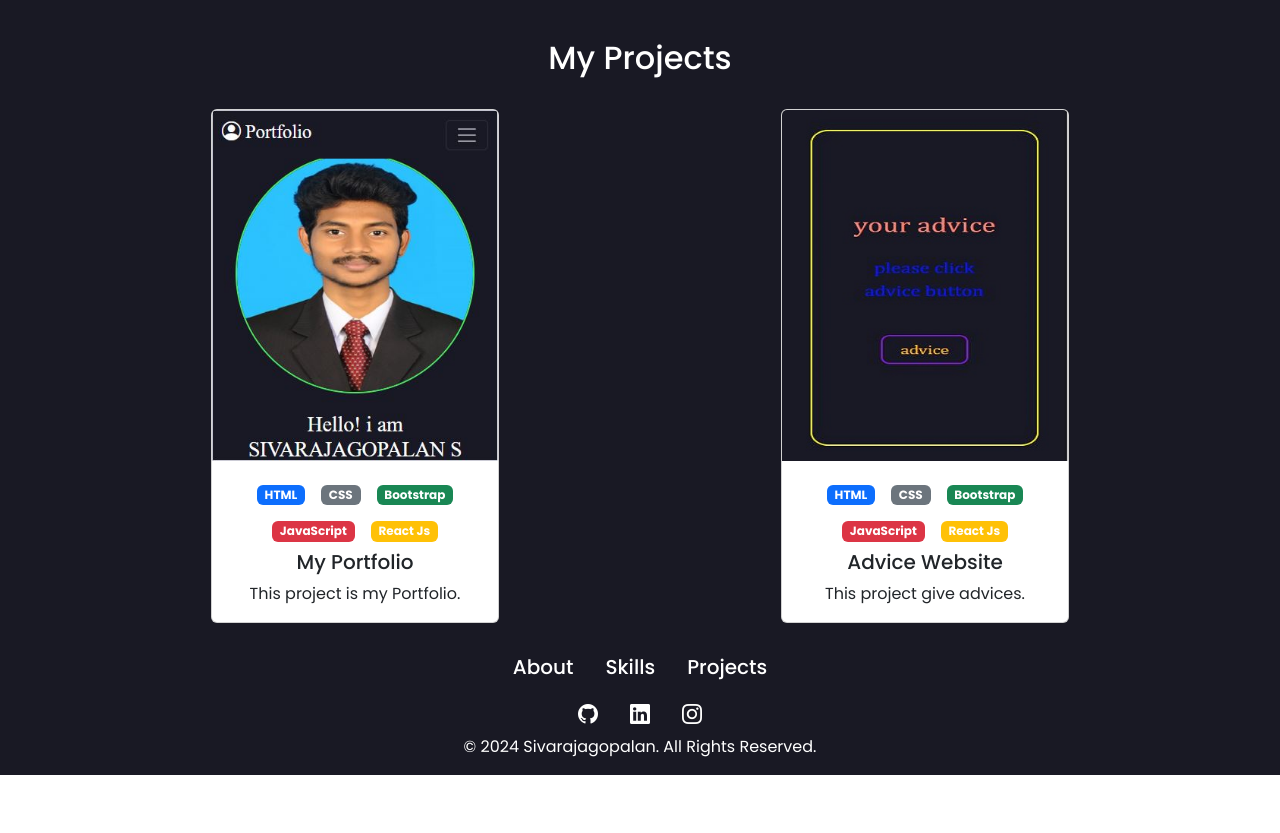
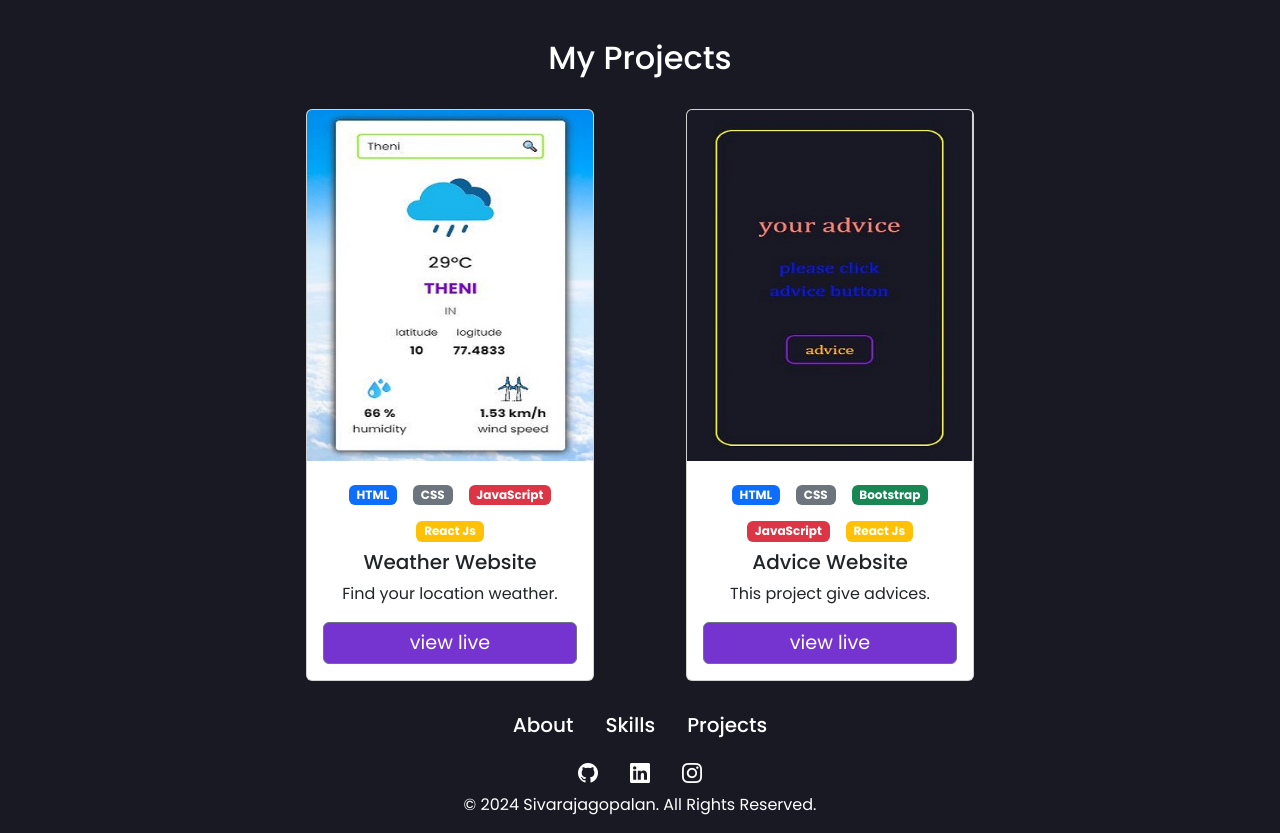
Before and after one commit to sivarajagopalans/My-Portfolio, a React (Create React App) app: page / in a window 1280 px wide. Shown: the part 1216-2049 px from the top of the page. Before the commit the page ends 1991 px from the top, so only its background shows below. Built offline with nearby package versions, Linux system fonts and the light colour scheme.

Commit message:
project updates

```diff
--- a/src/App.js
+++ b/src/App.js
@@ -1,28 +1,30 @@
 import './App.css';
 import 'bootstrap/dist/css/bootstrap.min.css';
-import 'bootstrap-icons/font/bootstrap-icons.css'
+import 'bootstrap-icons/font/bootstrap-icons.css';
 import NavBarComponent from './components/NavBar';
 import { Banner } from './components/Banner';
 import { Col, Container, Row } from 'react-bootstrap';
 import { Skills } from './components/Skills';
 import { Footer } from './components/Footer';
 import { Projects } from './components/Projects';
-import htmllogo from '../src/components/images/html-5.svg'
-import csslogo from '../src/components/images/css3.svg'
-import bootstraplogo from '../src/components/images/bootstrap.svg'
-import javascriptlogo from '../src/components/images/javascript.svg'
-import reactlogo from '../src/components/images/react.svg'
-import gitlogo from '../src/components/images/git.svg'
-import githublogo from '../src/components/images/github.svg'
-import vscodelogo from '../src/components/images/vs-code.svg'
-import wamplogo from '../src/components/images/WampServer-logo.svg'
-import pycharmlogo from '../src/components/images/PyCharm_Icon.svg'
-import portfolio from '../src/portfolio.jpg'
-import adviceApp from '../src/advice app.JPG'
+import htmllogo from '../src/components/images/html-5.svg';
+import csslogo from '../src/components/images/css3.svg';
+import bootstraplogo from '../src/components/images/bootstrap.svg';
+import javascriptlogo from '../src/components/images/javascript.svg';
+import reactlogo from '../src/components/images/react.svg';
+import gitlogo from '../src/components/images/git.svg';
+import githublogo from '../src/components/images/github.svg';
+import vscodelogo from '../src/components/images/vs-code.svg';
+import wamplogo from '../src/components/images/WampServer-logo.svg';
+import pycharmlogo from '../src/components/images/PyCharm_Icon.svg';
+import adviceApp from '../src/advice app.JPG';
+import weatherApp from '../src/Weather app.JPG';
 
 function App() {
   return (
     <div className='' style={{ background: "rgb(25, 25, 36)" }}>
+
+
       <NavBarComponent />
       <div className='text-center pt-4'>
         <Banner />
@@ -35,28 +37,38 @@ function App() {
             <Skills skill="Front-end" s1={htmllogo} s1t='HTML' s2={csslogo} s2t='CSS'
               s3={bootstraplogo} s3t='Bootstrap' s4={javascriptlogo}
               s4t='JavaScript'
-            s5={reactlogo} s5t='React Js'/>
+              s5={reactlogo} s5t='React Js' />
           </Col>
           <Col md={6} sm={12}>
-            <Skills  skill='Tools' s1={gitlogo} s1t='Git' s2={githublogo} s2t='Github'
-            s3={vscodelogo} s3t='VS Code' s4={wamplogo} s4t='WAMP' s5={pycharmlogo} s5t='Pycharm'/>
+            <Skills skill='Tools' s1={gitlogo} s1t='Git' s2={githublogo} s2t='Github'
+              s3={vscodelogo} s3t='VS Code' s4={wamplogo} s4t='WAMP' s5={pycharmlogo} s5t='Pycharm' />
           </Col>
 
         </Row>
       </Container>
+
+      {/* ----------project--------- */}
       <Container>
         <h2 className='text-center text-white pb-4'>My Projects</h2>
-      <Row>
-        <Col sm={12} md={6} lg={6}>
-      <Projects proImg={portfolio} title='My Portfolio' content="This project is my Portfolio."/>
+        <Row className='justify-content-center'>
+          <Col sm={12} md={6} lg={4}>
+            <Projects proImg={weatherApp}
+              s1="HTML" s2="CSS" s4="JavaScript" s5="React Js"
+              title='Weather Website' content="Find your location weather."
+              live="https://sivarajagopalans.github.io/Weather-app/" />
           </Col>
-      <Col sm={12} md={6} lg={6}>
-      <Projects proImg={adviceApp} title='Advice Website' content="This project give advices."/>
+          <Col sm={12} md={6} lg={4}>
+            <Projects proImg={adviceApp}
+              s1="HTML" s2="CSS" s3="Bootstrap" s4="JavaScript" s5="React Js"
+              title='Advice Website' content="This project give advices."
+              live="https://sivarajagopalans.github.io/Advice-app/" />
           </Col>
         </Row>
       </Container>
+
+      {/* --------footer------- */}
       <div className=''>
-      <Footer/>
+        <Footer />
       </div>
 
     </div>
--- a/src/components/Projects.jsx
+++ b/src/components/Projects.jsx
@@ -1,37 +1,36 @@
 import React from 'react'
 import Badge from 'react-bootstrap/Badge';
 import Stack from 'react-bootstrap/Stack';
-// import Button from 'react-bootstrap/Button';
 import Card from 'react-bootstrap/Card';
 
-import { Container } from 'react-bootstrap';
+import { Button, Container } from 'react-bootstrap';
 
 export const Projects = (props) => {
   return (
     <section id='projects'>
 
-      <Container className='d-flex justify-content-center pb-4'>
+      <Container className='d-flex  justify-content-center align-items-center text-center pb-4' >
 
-        <Card style={{ width: '18rem' }}>
+        <Card style={{ width: '18rem'}}>
           <Card.Img variant="top" src={props.proImg} />
-          <Card.Body className='text-center'>
+          <Card.Body className='text-center d-flex flex-column justify-content-center '>
             <div >
               <Stack direction="horizontal" gap={3} className='d-flex flex-row justify-content-center flex-wrap p-2'>
-                <Badge bg="primary">HTML</Badge>
-                <Badge bg="secondary">CSS</Badge>
-                <Badge bg="success">Bootstrap</Badge>
-                <Badge bg="danger">JavaScript</Badge>
-                <Badge bg="warning" >
-                  React Js
-                </Badge>
-
+                <Badge bg="primary">{props.s1}</Badge>
+                <Badge bg="secondary">{props.s2}</Badge>
+                <Badge bg="success">{props.s3}</Badge>
+                <Badge bg="danger">{props.s4}</Badge>
+                <Badge bg="warning">{props.s5}</Badge>
               </Stack>
             </div>
             <Card.Title >{props.title}</Card.Title>
             <Card.Text>
               {props.content}
             </Card.Text>
-            {/* <Button variant="primary" target='_blank' href='https://sivarajagopalans.github.io/My-Portfolio/#skills'>Go live</Button> */}
+            {props.live && <Button variant="secondary"
+              style={{color:"white",backgroundColor:"rgb(117 52 207)",fontSize:"1.2rem"}}
+              target='_blank' href={props.live}>view live
+            </Button>}
           </Card.Body>
         </Card>
       </Container>
```
Also changed, not shown: src/Weather app.JPG (added). Lines whose indentation alone changed are shown as unchanged.
